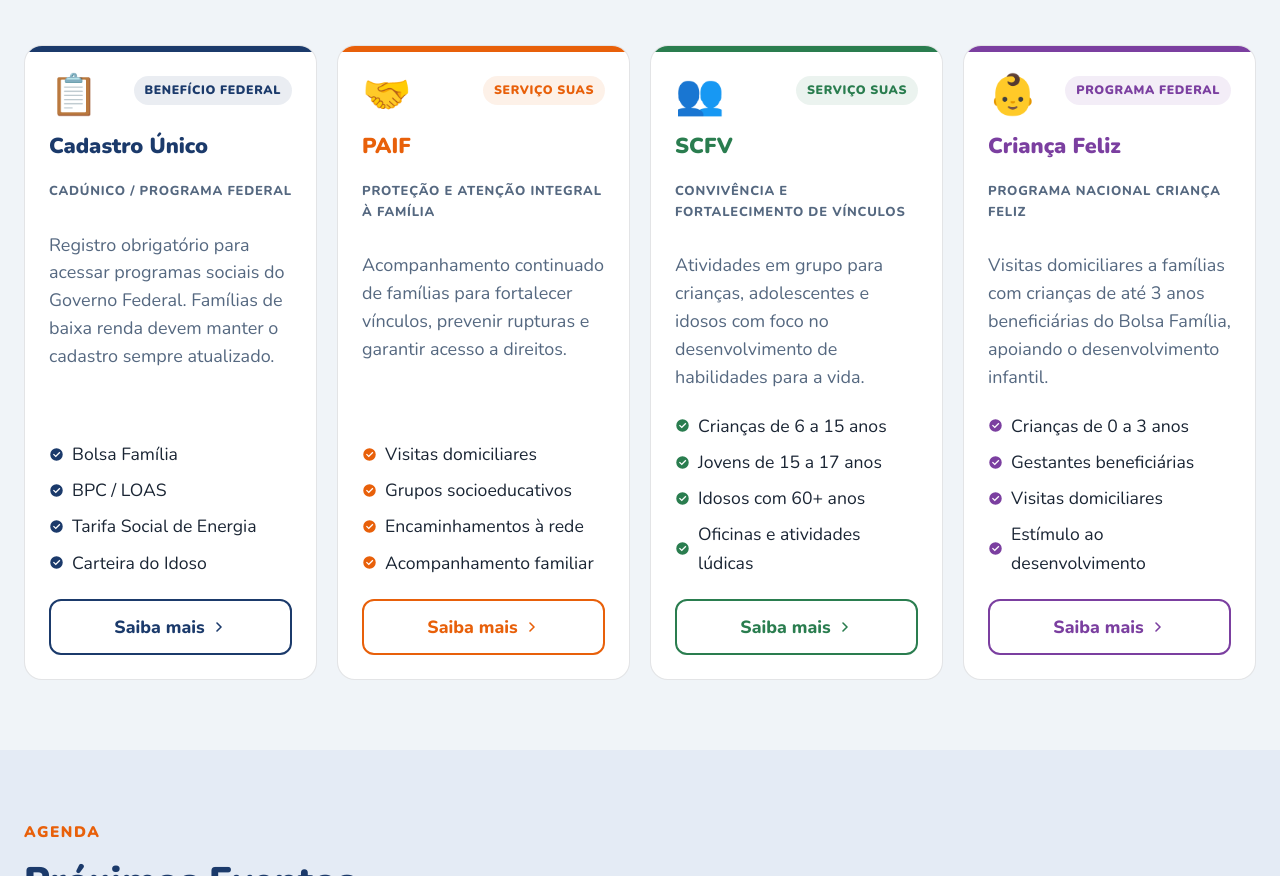
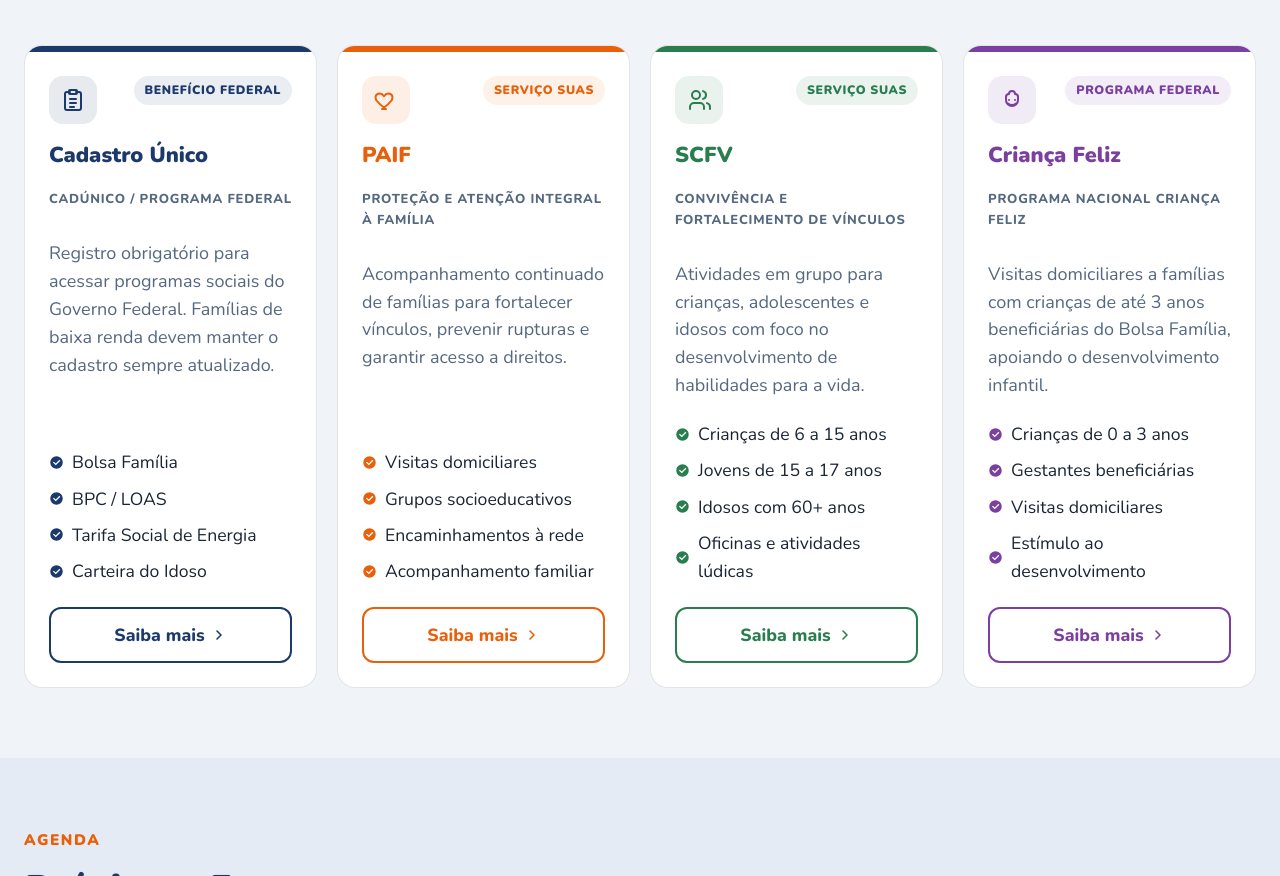
Before and after one commit to luyzabrunna/conecta-cras, a plain HTML site: page frontend/public/index.html in a window 1280 px wide. Shown: the part 1406-2282 px from the top of the page. Drawn offline with nearby package versions, Linux system fonts and the light colour scheme.

Commit message:
feat: atualiza tela home e adiciona novos arquivos

```diff
--- a/frontend/public/assets/css/style.css
+++ b/frontend/public/assets/css/style.css
@@ -380,7 +380,16 @@ section{padding:70px 0;}
 .service-topbar{height:6px; width:100%;}
 .service-body{padding:24px; display:flex; flex-direction:column; flex:1;}
 .service-head-row{display:flex; align-items:flex-start; justify-content:space-between; gap:10px; margin-bottom:14px;}
-.service-emoji{font-size:2.2rem; line-height:1;}
+.service-icon{
+  width: 48px;
+  height: 48px;
+  border-radius:14px;
+  display:flex;
+  align-items:center;
+  justify-content:center;
+  flex-shrink:0;
+}
+.service-icon svg{width:24px; height:24px;}
 .service-tag{
   font-size:.68rem;
   font-weight:900;
--- a/frontend/public/index.html
+++ b/frontend/public/index.html
@@ -123,7 +123,9 @@
         <div class="service-topbar" style="background:#1B3A6B"></div>
         <div class="service-body">
           <div class="service-head-row">
-            <span class="service-emoji">📋</span>
+            <span class="service-icon" style="background:rgba(27,58,107,.1); color:#1B3A6B">
+              <svg viewBox="0 0 24 24" fill="none" stroke="currentColor" stroke-width="2" stroke-linecap="round" stroke-linejoin="round"><rect x="8" y="2" width="8" height="4" rx="1"/><path d="M9 4H6a2 2 0 00-2 2v14a2 2 0 002 2h12a2 2 0 002-2V6a2 2 0 00-2-2h-3"/><path d="M9 11h6M9 15h6M9 19h4"/></svg>
+            </span>
             <span class="service-tag" style="background:rgba(27,58,107,.09); color:#1B3A6B">Benefício Federal</span>
           </div>
           <h3 style="color:#1B3A6B">Cadastro Único</h3>
@@ -146,7 +148,9 @@
         <div class="service-topbar" style="background:#E8600A"></div>
         <div class="service-body">
           <div class="service-head-row">
-            <span class="service-emoji">🤝</span>
+            <span class="service-icon" style="background:rgba(232,96,10,.1); color:#E8600A">
+              <svg viewBox="0 0 24 24" fill="none" stroke="currentColor" stroke-width="2" stroke-linecap="round" stroke-linejoin="round"><path d="M12 21s-6.5-4.35-9.5-8.5C.5 9 2 5.5 5.5 5.5c2 0 3.5 1.2 4.5 2.7 1-1.5 2.5-2.7 4.5-2.7 3.5 0 5 3.5 3 7-3 4.15-9.5 8.5-9.5 8.5z"/></svg>
+            </span>
             <span class="service-tag" style="background:rgba(232,96,10,.09); color:#E8600A">Serviço SUAS</span>
           </div>
           <h3 style="color:#E8600A">PAIF</h3>
@@ -169,7 +173,9 @@
         <div class="service-topbar" style="background:#2A7D4F"></div>
         <div class="service-body">
           <div class="service-head-row">
-            <span class="service-emoji">👥</span>
+            <span class="service-icon" style="background:rgba(42,125,79,.1); color:#2A7D4F">
+              <svg viewBox="0 0 24 24" fill="none" stroke="currentColor" stroke-width="2" stroke-linecap="round" stroke-linejoin="round"><path d="M17 21v-2a4 4 0 00-4-4H7a4 4 0 00-4 4v2"/><circle cx="9" cy="7" r="4"/><path d="M23 21v-2a4 4 0 00-3-3.87"/><path d="M16 3.13a4 4 0 010 7.75"/></svg>
+            </span>
             <span class="service-tag" style="background:rgba(42,125,79,.09); color:#2A7D4F">Serviço SUAS</span>
           </div>
           <h3 style="color:#2A7D4F">SCFV</h3>
@@ -192,7 +198,9 @@
         <div class="service-topbar" style="background:#7B3FA0"></div>
         <div class="service-body">
           <div class="service-head-row">
-            <span class="service-emoji">👶</span>
+            <span class="service-icon" style="background:rgba(123,63,160,.1); color:#7B3FA0">
+              <svg viewBox="0 0 24 24" fill="none" stroke="currentColor" stroke-width="2" stroke-linecap="round" stroke-linejoin="round"><path d="M9 12h.01M15 12h.01"/><path d="M8 15.5c1.2 1 2.6 1.5 4 1.5s2.8-.5 4-1.5"/><path d="M12 3a3 3 0 013 3c1.7 0 3 1.3 3 3v3a6 6 0 01-12 0V9c0-1.7 1.3-3 3-3a3 3 0 013-3z"/></svg>
+            </span>
             <span class="service-tag" style="background:rgba(123,63,160,.09); color:#7B3FA0">Programa Federal</span>
           </div>
           <h3 style="color:#7B3FA0">Criança Feliz</h3>
```
Also changed, not shown: frontend/pages/eventos.js (added).
